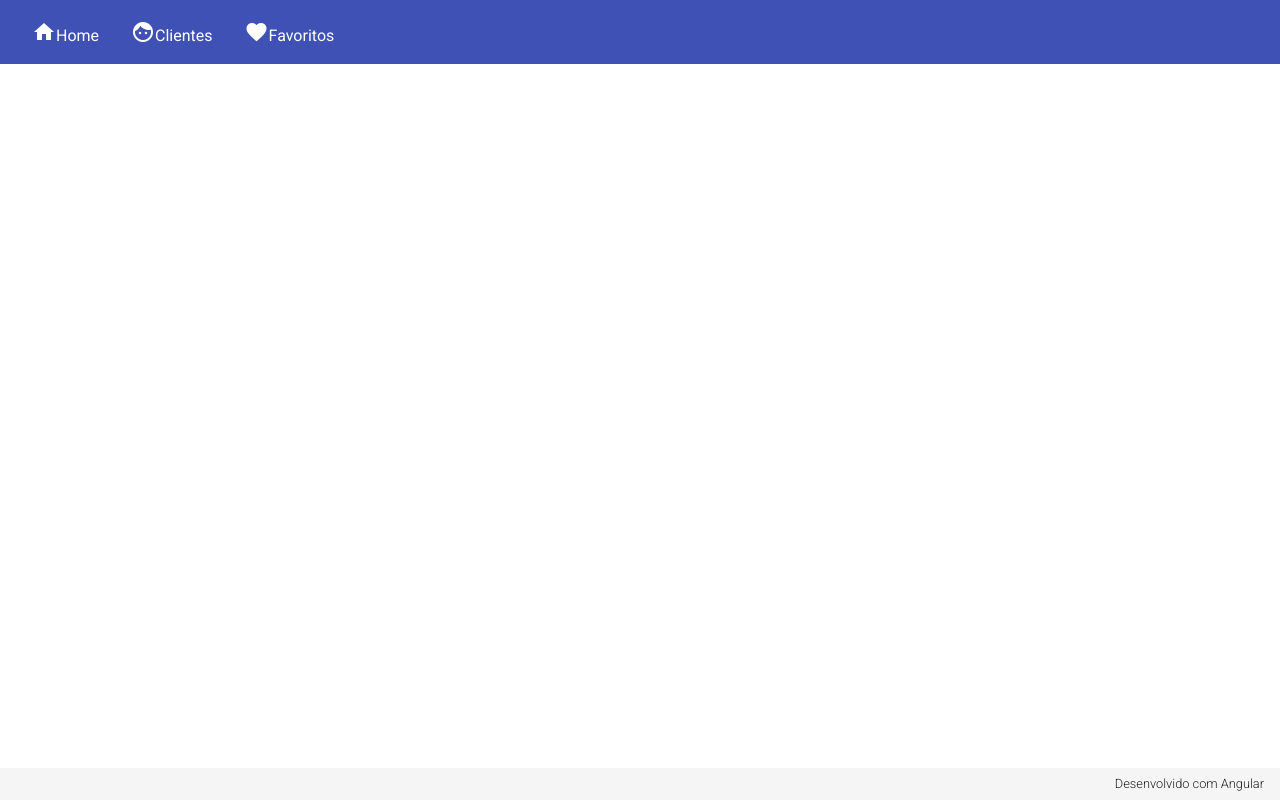
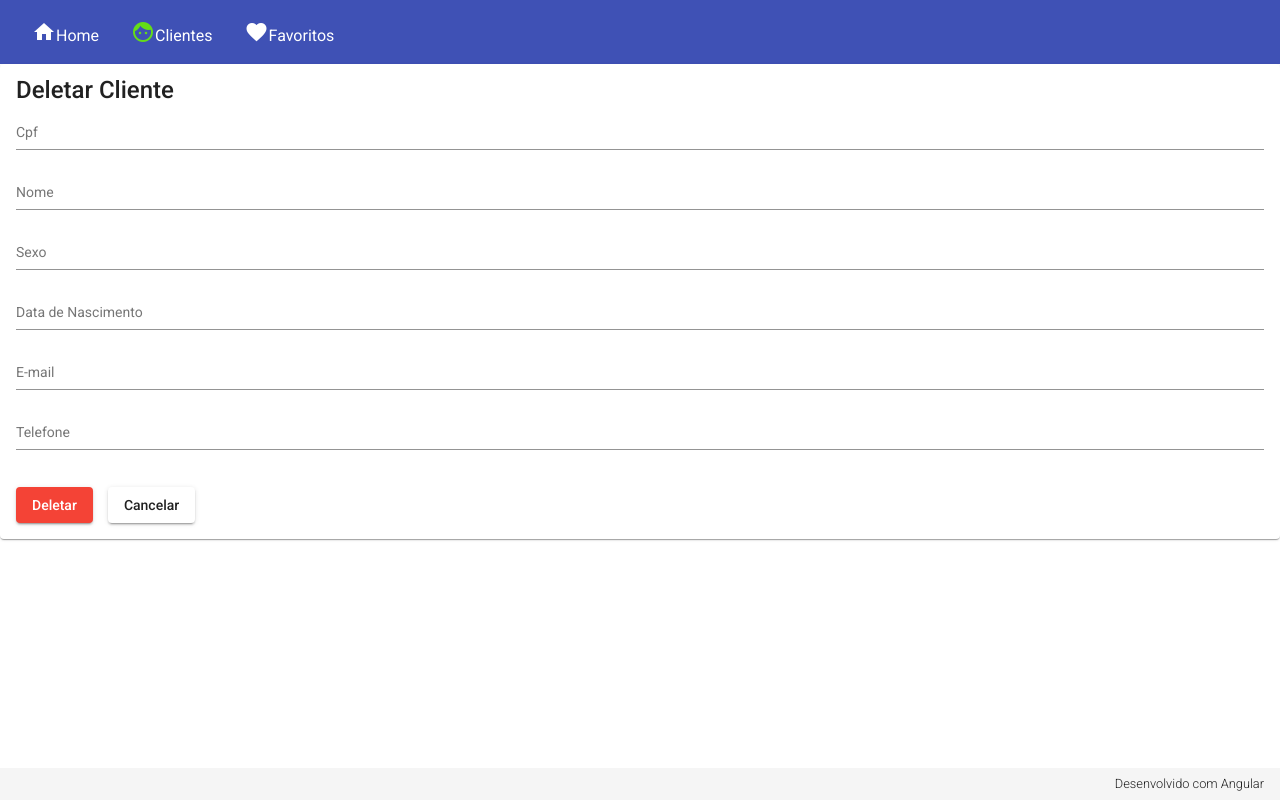
Before and after one commit to shykiu77/Prova-tecnica, an Angular app in the folder frontend/: page /clientes/delete/1 in a window 1280 px wide. Before the commit this address led to /. Built offline with nearby package versions, Linux system fonts and the light colour scheme; no server answers.

Commit message:
Implementação da deleção de clientes.

```diff
--- a/frontend/src/app/app.module.ts
+++ b/frontend/src/app/app.module.ts
@@ -20,6 +20,7 @@ import { ClienteCreateComponent } from './components/clientes/cliente-create/cli
 import { MatCardModule } from '@angular/material/card';
 import { FormsModule } from '@angular/forms';
 import { MatFormFieldModule } from '@angular/material/form-field';
+import { MatInputModule } from '@angular/material/input';
 import { MatButtonModule } from '@angular/material/button';
 import { ClienteUpdateComponent } from './components/clientes/cliente-update/cliente-update.component';
 import { ClienteDeleteComponent } from './components/clientes/cliente-delete/cliente-delete.component';
@@ -49,7 +50,8 @@ import { ClienteDeleteComponent } from './components/clientes/cliente-delete/cli
     MatCardModule,
     FormsModule,
     MatFormFieldModule,
-    MatButtonModule
+    MatButtonModule,
+    MatInputModule
   ],
   providers: [],
   bootstrap: [AppComponent]
--- a/frontend/src/app/components/clientes/cliente-delete/cliente-delete.component.css
+++ b/frontend/src/app/components/clientes/cliente-delete/cliente-delete.component.css
@@ -0,0 +1,14 @@
+
+form {
+    display: flex;
+    flex-direction: column;
+}
+
+input {
+    width: 100%;
+    height: 20px;
+}
+button{
+    margin-top: 20px;
+    margin-right: 15px;
+}
--- a/frontend/src/app/components/clientes/cliente-delete/cliente-delete.component.html
+++ b/frontend/src/app/components/clientes/cliente-delete/cliente-delete.component.html
@@ -1 +1,36 @@
-<p>cliente-delete works!</p>
+<mat-card>
+    <mat-card-title> Deletar Cliente</mat-card-title>
+    <form>
+
+        <mat-form-field>
+            <input matInput placeholder="Cpf" [(ngModel)]="cliente.cpf" name="cpf" [readonly]=true>
+        </mat-form-field>
+
+        <mat-form-field>
+            <input matInput placeholder="Nome" [(ngModel)]="cliente.nome" name="nome" [readonly]=true>
+        </mat-form-field>
+
+        <mat-form-field>
+            <input matInput placeholder="Sexo" [(ngModel)]="cliente.sexo" name="sexo" [readonly]=true>
+        </mat-form-field>
+
+        <mat-form-field>
+            <input matInput placeholder="Data de Nascimento" [(ngModel)]="cliente.dat_nasc" name="dat_nasc" [readonly]=true>
+        </mat-form-field>
+
+        <mat-form-field>
+            <input matInput placeholder="E-mail" [(ngModel)]="cliente.email" name="email" [readonly]=true>
+        </mat-form-field>
+
+        <mat-form-field>
+            <input matInput placeholder="Telefone" [(ngModel)]="cliente.phone" name="phone" [readonly]=true>
+        </mat-form-field>
+
+    </form>
+    <button mat-raised-button color="warn" (click)="deletar()">
+        Deletar
+    </button>
+    <button mat-raised-button (click)="cancelar()">
+        Cancelar
+    </button>
+</mat-card>
--- a/frontend/src/app/components/clientes/cliente-delete/cliente-delete.component.ts
+++ b/frontend/src/app/components/clientes/cliente-delete/cliente-delete.component.ts
@@ -1,4 +1,7 @@
+import { ClientesService } from './../clientes.service';
 import { Component, OnInit } from '@angular/core';
+import { ActivatedRoute, Router } from '@angular/router';
+import { Cliente } from '../clientes.model';
 
 @Component({
   selector: 'app-cliente-delete',
@@ -7,9 +10,35 @@ import { Component, OnInit } from '@angular/core';
 })
 export class ClienteDeleteComponent implements OnInit {
 
-  constructor() { }
+  cliente: Cliente = {
+    cpf: '',
+    nome: '',
+    sexo: '',
+    dat_nasc: '',
+    email: '',
+    phone: '',
+    favorite: false
+  }
+
+
+  constructor(private ClientesService: ClientesService,private router: Router, private route: ActivatedRoute) { }
 
   ngOnInit(): void {
+    const id = this.route.snapshot.paramMap.get('id')!
+    this.ClientesService.readById(id).subscribe(cliente => {
+      this.cliente = cliente
+    })
   }
 
+  deletar(): void {
+    this.ClientesService.delete(`${this.cliente.id}`).subscribe( () => {
+      this.router.navigate(['clientes'])
+    })
+  }
+
+  cancelar(): void {
+    this.router.navigate(['clientes'])
+  }
+
+
 }
--- a/frontend/src/app/components/clientes/cliente-read/cliente-read.component.css
+++ b/frontend/src/app/components/clientes/cliente-read/cliente-read.component.css
@@ -9,3 +9,11 @@ span{
 button {
     padding: 10px;
 }
+
+.edit > mat-icon {
+    color: #d9cd26;
+}
+
+.delete > mat-icon {
+    color: #e35e6b;
+}
--- a/frontend/src/app/components/clientes/cliente-read/cliente-read.component.html
+++ b/frontend/src/app/components/clientes/cliente-read/cliente-read.component.html
@@ -39,8 +39,13 @@
     <ng-container matColumnDef="action">
         <th mat-header-cell *matHeaderCellDef> Ação </th>
         <td mat-cell *matCellDef="let element">
-            <mat-icon>edit</mat-icon>
-            <mat-icon>delete</mat-icon>
+            <a routerLink="/clientes/update/{{ element.id }}" class="edit">
+                <mat-icon>edit</mat-icon>
+            </a>
+            <a routerLink="/clientes/delete/{{ element.id }}" class="delete">
+                <mat-icon>delete</mat-icon>
+            </a>
+
         </td>
     </ng-container>
 
--- a/frontend/src/app/components/clientes/cliente-update/cliente-update.component.css
+++ b/frontend/src/app/components/clientes/cliente-update/cliente-update.component.css
@@ -0,0 +1,14 @@
+
+form {
+    display: flex;
+    flex-direction: column;
+}
+
+input {
+    width: 100%;
+    height: 20px;
+}
+button{
+    margin-top: 20px;
+    margin-right: 15px;
+}
--- a/frontend/src/app/components/clientes/cliente-update/cliente-update.component.html
+++ b/frontend/src/app/components/clientes/cliente-update/cliente-update.component.html
@@ -1 +1,36 @@
-<p>cliente-update works!</p>
+<mat-card>
+    <mat-card-title> Editar Cliente</mat-card-title>
+    <form>
+
+        <mat-form-field>
+            <input matInput placeholder="Cpf" [(ngModel)]="cliente.cpf" name="cpf">
+        </mat-form-field>
+
+        <mat-form-field>
+            <input matInput placeholder="Nome" [(ngModel)]="cliente.nome" name="nome">
+        </mat-form-field>
+
+        <mat-form-field>
+            <input matInput placeholder="Sexo" [(ngModel)]="cliente.sexo" name="sexo">
+        </mat-form-field>
+
+        <mat-form-field>
+            <input matInput placeholder="Data de Nascimento" [(ngModel)]="cliente.dat_nasc" name="dat_nasc">
+        </mat-form-field>
+
+        <mat-form-field>
+            <input matInput placeholder="E-mail" [(ngModel)]="cliente.email" name="email">
+        </mat-form-field>
+
+        <mat-form-field>
+            <input matInput placeholder="Telefone" [(ngModel)]="cliente.phone" name="phone">
+        </mat-form-field>
+
+    </form>
+    <button mat-raised-button color="primary" (click)="salvar()">
+        Salvar
+    </button>
+    <button mat-raised-button (click)="cancelar()">
+        Cancelar
+    </button>
+</mat-card>
--- a/frontend/src/app/components/clientes/cliente-update/cliente-update.component.ts
+++ b/frontend/src/app/components/clientes/cliente-update/cliente-update.component.ts
@@ -1,4 +1,7 @@
+import { ClientesService } from './../clientes.service';
 import { Component, OnInit } from '@angular/core';
+import { ActivatedRoute, Router } from '@angular/router';
+import { Cliente } from '../clientes.model';
 
 @Component({
   selector: 'app-cliente-update',
@@ -7,9 +10,34 @@ import { Component, OnInit } from '@angular/core';
 })
 export class ClienteUpdateComponent implements OnInit {
 
-  constructor() { }
+  cliente: Cliente = {
+    cpf: '',
+    nome: '',
+    sexo: '',
+    dat_nasc: '',
+    email: '',
+    phone: '',
+    favorite: false
+  }
+
+
+  constructor(private ClientesService: ClientesService,private router: Router, private route: ActivatedRoute) { }
 
   ngOnInit(): void {
+    const id = this.route.snapshot.paramMap.get('id')!
+    this.ClientesService.readById(id).subscribe(cliente => {
+      this.cliente = cliente
+    })
+  }
+
+  salvar(): void {
+    this.ClientesService.update(this.cliente).subscribe( () => {
+      this.router.navigate(['clientes'])
+    })
+  }
+
+  cancelar(): void {
+    this.router.navigate(['clientes'])
   }
 
 }
```
Also changed, not shown: frontend/src/app/app-routing.module.ts (+10 -0 lines), 1 other file (tests, documents, lock files or other folders).
